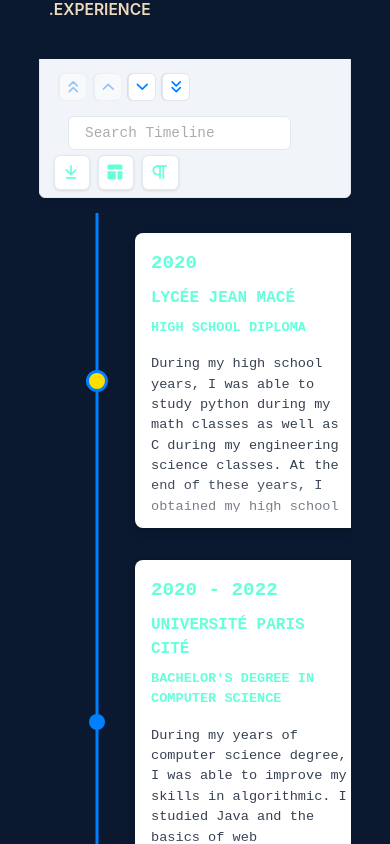
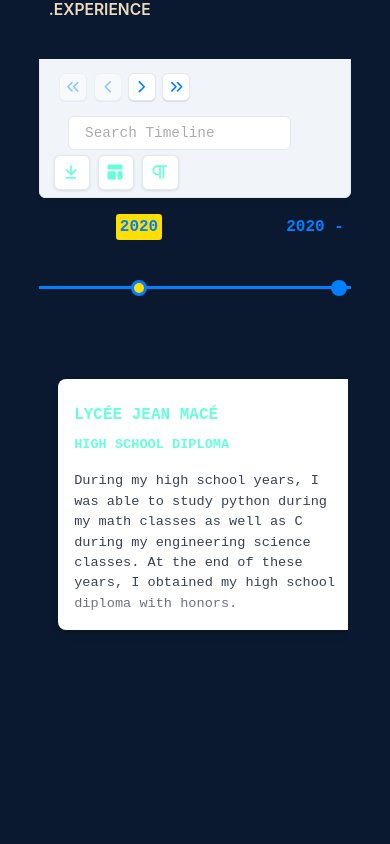
Before and after one commit to slimetna/Portfolio, a Next.js app: page /components/timeline in a window 390 px wide. Shown: the top 844 px of the page. Built offline with nearby package versions, Linux system fonts and the light colour scheme.

Commit message:
add responsive features for mobile

```diff
--- a/pages/components/projects.tsx
+++ b/pages/components/projects.tsx
@@ -63,6 +63,7 @@ export default function Projects() {
       <div className={styles.Container}>
         {projects.map((project: any, index: any) => (
           <div
+            key={index}
             onClick={function (event: any) {
               setPopUp(true);
               setProject(project);
--- a/pages/components/timeline.tsx
+++ b/pages/components/timeline.tsx
@@ -37,6 +37,28 @@ export default function Timeline() {
       cardDetailedText: t.Background_2026_4,
     },
   ];
+
+  const UPC2 = [
+    {
+      title: t.Background_2020_1,
+      cardTitle: t.Background_2020_2,
+      cardSubtitle: t.Background_2020_3,
+      cardDetailedText: t.Background_2020_4,
+    },
+    {
+      title: t.Background_2022_1,
+      cardTitle: t.Background_2022_2,
+      cardSubtitle: t.Background_2022_3,
+      cardDetailedText: t.Background_2022_4,
+    },
+    {
+      title: t.Background_2026_1,
+      cardTitle: t.Background_2026_2,
+      cardSubtitle: t.Background_2026_3,
+      cardDetailedText: t.Background_2026_4,
+    },
+  ];
+
   return (
     <div
       className={styles.All}
@@ -45,7 +67,10 @@ export default function Timeline() {
     >
       <h1> .{t.Background} </h1>
       <div className={styles.Container}>
-        <Chrono items={UPC} mode="VERTICAL_ALTERNATING" />
+        <Chrono items={UPC} mode="HORIZONTAL" />
+      </div>
+      <div className={styles.Container2}>
+        <Chrono items={UPC2} mode="VERTICAL" />
       </div>
     </div>
   );
--- a/styles/Intro.module.css
+++ b/styles/Intro.module.css
@@ -7,6 +7,13 @@
     justify-content: center;
     align-items: center;
     height: 95vh;
+}
+
+@media screen and (max-width: 500px){
+    .Container {
+        height: 80vh;
+    }
+
 }
 
 .Container h1 {
--- a/styles/ProjectCard.module.css
+++ b/styles/ProjectCard.module.css
@@ -8,7 +8,7 @@
 }
 
 .All img {
-    max-width: 50%;
+    max-width: 20%;
     border-radius: 15px;
     box-shadow: 1px 0px 15px 0px #000000;
 }
--- a/styles/Projects.module.css
+++ b/styles/Projects.module.css
@@ -4,7 +4,6 @@
     justify-content: center;
     flex-wrap: wrap;
     gap: 7vmin;
-    margin-top: 15vmin;
 }
 
 @media screen and (max-width: 1850px) {
@@ -23,7 +22,7 @@
 .All {
     display: flex;
     flex-direction: column;
-    height: 100vh;
+    margin-top: 10vmin;
 }
 
 .Title {
--- a/styles/Timeline.module.css
+++ b/styles/Timeline.module.css
@@ -6,6 +6,19 @@
 }
 
 .Container {
+    display: none;
+    flex-direction: row;
+    justify-content: center;
+    margin-left: auto;
+    margin-right: auto;
+    width: 80%;
+}
+
+
+.Container2 {
+    display: flex;
+    flex-direction: row;
+    justify-content: center;
     margin-left: auto;
     margin-right: auto;
     width: 80%;
@@ -23,8 +36,18 @@
 }
 
 
-
-
 .All span {
     color: #66ffda;
 }
+
+@media screen and (max-width: 800px) {
+    .jzEJVB {
+        width: 80vmin !important;
+    }
+    .Container2 {
+        display: none;
+    }
+    .Container {
+        display: flex;
+    }
+}
--- a/styles/globals.css
+++ b/styles/globals.css
@@ -25,6 +25,11 @@ html {
   background-color: #64ffda !important;
 }
 
+.gnfenX.active {
+  color: #0a192f !important;
+  background-color: #64ffda !important;
+}
+
 .fsWZbl {
   display: none !important;
 }
@@ -37,3 +42,16 @@ svg {
   width: fit-content;
   height: fit-content;
 }
+
+@media screen and (max-width: 800px) {
+  .jzEJVB {
+      width: 80vmin !important;
+  }
+  .gnfenX {
+      font-size: 3vmin !important;
+      color: white !important;
+  }
+  .hvCzsb {
+      width: 75% !important;
+  }
+}
```
